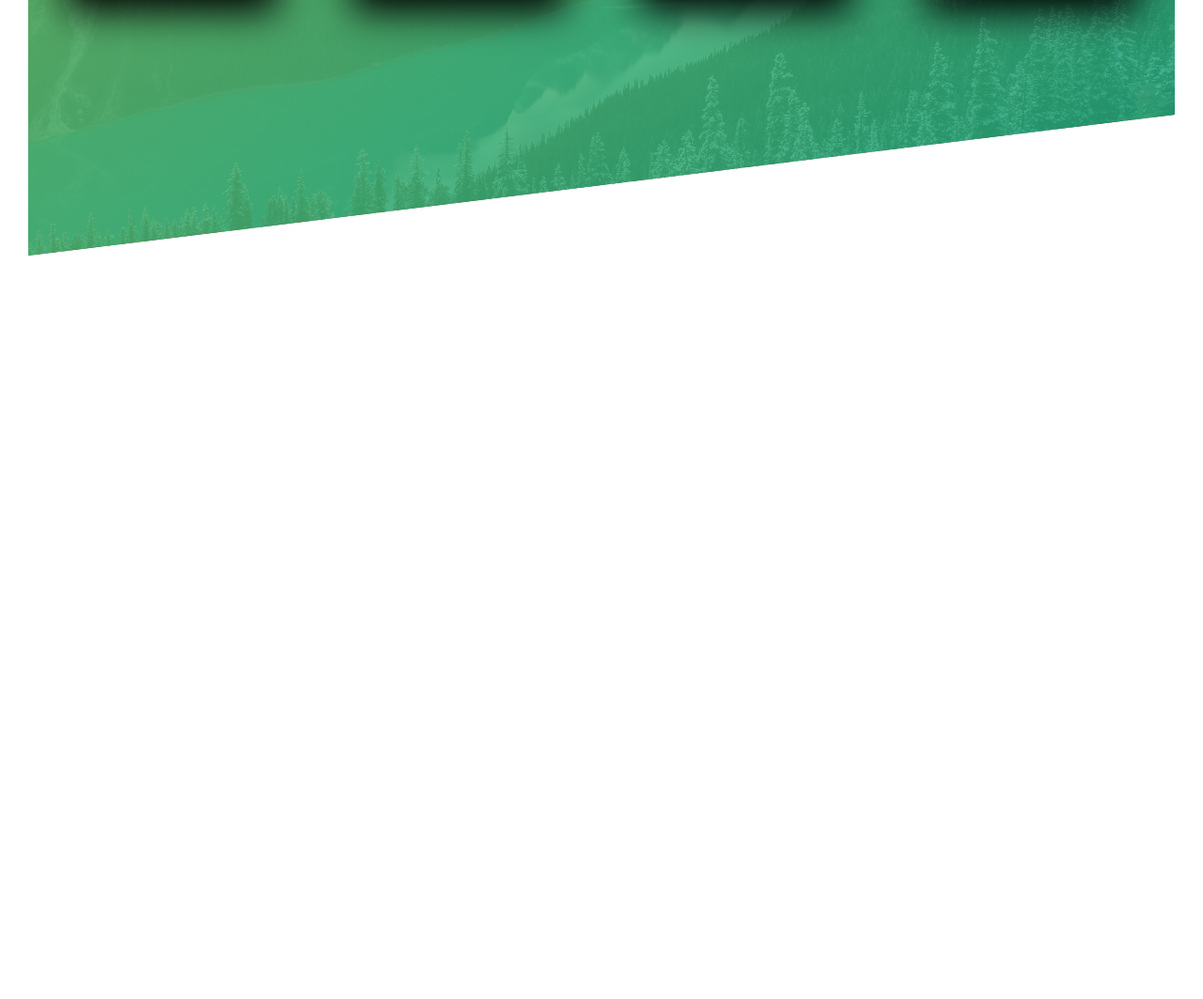
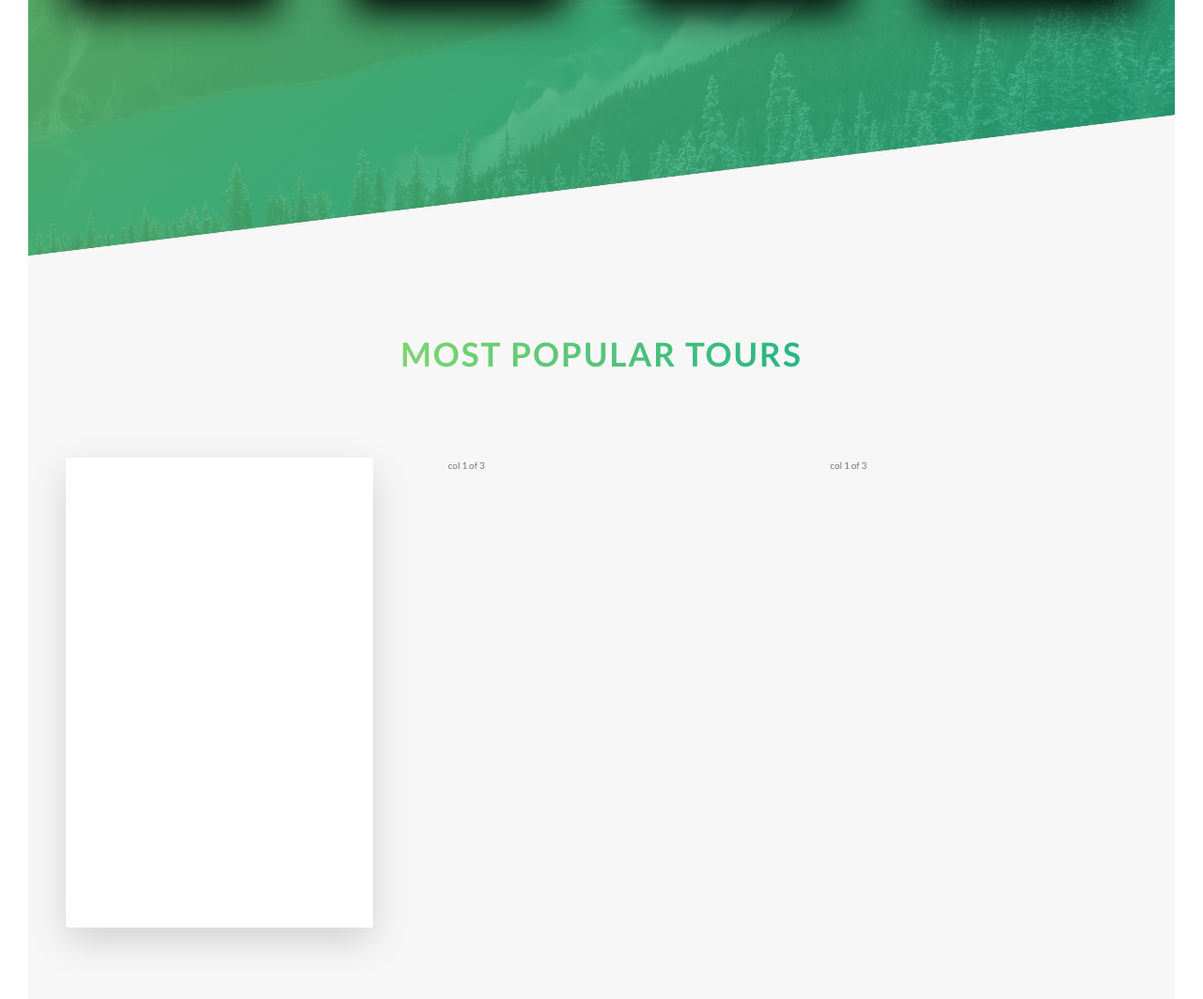
Before and after one commit to ssembatya-dennis/advanced-css-project, a website: page index.html in a window 1280 px wide. Shown: the part 1961-3024 px from the top of the page at 94% size. Before the commit the page ends 2233 px from the top, so only its background shows below. Drawn offline with Linux system fonts and the light colour scheme.

Commit message:
feat(Tours-section): Buid an amazing rotating card
use the persective property to make the card appear closer to the user and use the backface-visibility property set to hidden to basically hide the back part of the card.

```diff
--- a/index.html
+++ b/index.html
@@ -163,6 +163,43 @@
                         </div>
                     </div>
                 </section>
+                <section class="section-tours">
+                    <div class="u-center-text u-margin-bottom-big">
+                        <h2 class="heading-secondary">
+                            Most popular tours
+                        </h2>
+                    </div>
+
+                    <div class="row">
+                        <div class="col-1-of-3">
+                           <div class="card">
+                                <div class="card__side card__side--front">
+                                    <div class="card__picture card__picture--1">
+                                       &nbsp;
+                                    </div>
+                                    <div class="card__heading">
+                                        Heading
+                                    </div>
+                                    <div class="card__details">
+                                        Details
+                                    </div>
+
+                                </div>
+                                <div class="card__side card__side--back card__side--back-1">
+                                    Back
+                                </div>
+                           </div>
+                        </div>
+                        <div class="col-1-of-3">
+                            col 1 of 3
+                        </div>
+                        <div class="col-1-of-3">
+                            col 1 of 3
+                        </div>
+                    </div>
+
+
+                </section>
             </main>
     </body>
 </html>
--- a/sass/abstracts/_variables.scss
+++ b/sass/abstracts/_variables.scss
@@ -7,6 +7,12 @@ $color-white: #fff;
 $color-black: #000;
 $color-grey-light-1: #f7f7f7;
 
+$color-secondary-light: #ffb900;
+$color-secondary-dark: #ff7730;
+
+$color-tertiary-light: #2998ff;
+$color-tertiary-dark: #5643fa;
+
 // Font
 $default-font-size: 1.6rem;
 
--- /dev/null
+++ b/sass/components/_card.scss
@@ -0,0 +1,43 @@
+.card {
+    perspective: 150rem;
+    position: relative;
+    height: 50rem;
+
+    &__side {
+        color: #fff;
+        font-size: 2rem;
+        height: 50rem;
+        transition: all .8s ease;
+        position: absolut e;
+        top: 0;
+        left: 0;
+        width: 100%;
+        backface-visibility: hidden;
+        border-radius: 3px;
+        box-shadow: 0 1.5rem 4rem rgba($color-black,  .15);
+
+
+        &--front {
+            background-color: #fff;
+        }
+
+        &--back {
+            background-color: green;
+            transform: rotateY(180deg);
+
+            &-1 {
+                background-image: linear-gradient(to right bottom, $color-secondary-light, $color-secondary-dark);
+            }
+        }
+    }
+
+
+    &:hover &__side--front  {
+        transform: rotateY(-180deg);
+    }
+
+    &:hover &__side--back {
+        transform: rotateY(0);
+    }
+
+}
--- a/sass/main.scss
+++ b/sass/main.scss
@@ -5,7 +5,9 @@
 @import "base/base";
 @import "base/typography";
 @import "base/utilities";
+
 @import "components/button";
+@import "components/card";
 
 @import "components/composition";
 @import "layout/header";
--- a/sass/pages/_home.scss
+++ b/sass/pages/_home.scss
@@ -20,3 +20,10 @@
     }
 
 }
+
+.section-tours {
+    background-color: $color-grey-light-1;
+    padding: 25rem 0 50rem 0;
+    margin-top: -10rem;
+
+}
```
Also changed, not shown: css/styles.css.
